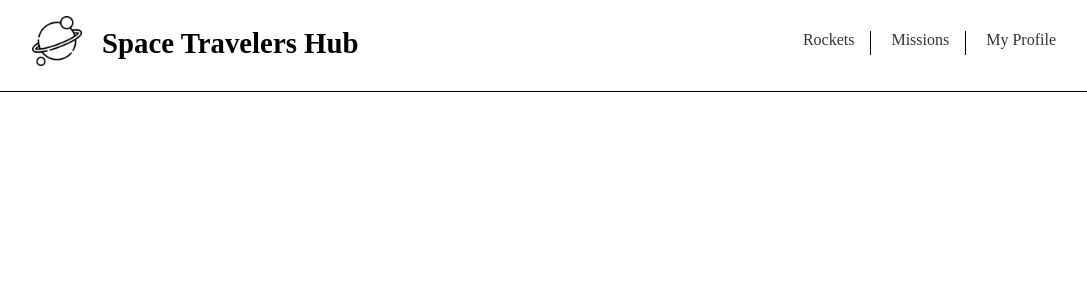
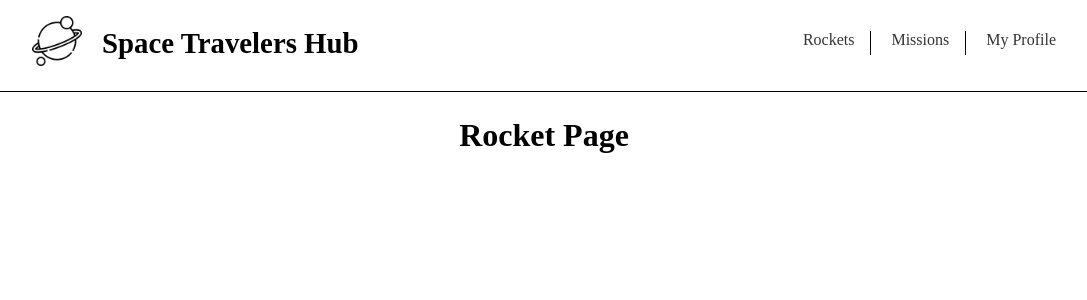
Before and after one commit to blueberry1312/react-group-project, a React (Create React App) app: page /rockets in a window 1280 px wide. Shown: the top 300 px of the page, without its empty margins (96-1183 px from the left). Built offline with nearby package versions, Linux system fonts and the light colour scheme.

Commit message:
Basic structure for Rockets setup
Create Rocket component
Modified header.js to include route for Rockets component

```diff
--- a/src/App.js
+++ b/src/App.js
@@ -1,8 +1,9 @@
 import React from 'react';
-import { BrowserRouter, Routes, Route } from 'react-router-dom';
+import { BrowserRouter, Route, Routes } from 'react-router-dom';
+import './App.css';
 import Header from './components/Header';
 import Missions from './components/Missions';
-import './App.css';
+import Rockets from './components/Rockets';
 
 function App() {
   return (
@@ -12,6 +13,7 @@ function App() {
         <div className="space-lane" />
         <Routes>
           <Route path="/missions" element={<Missions />} />
+          <Route path="/rockets" element={<Rockets />} />
         </Routes>
       </BrowserRouter>
     </div>
--- /dev/null
+++ b/src/components/Rockets.js
@@ -0,0 +1,9 @@
+import React from 'react';
+
+const Rocket = () => (
+  <div>
+    <h1>Rocket Page</h1>
+  </div>
+);
+
+export default Rocket;
```
